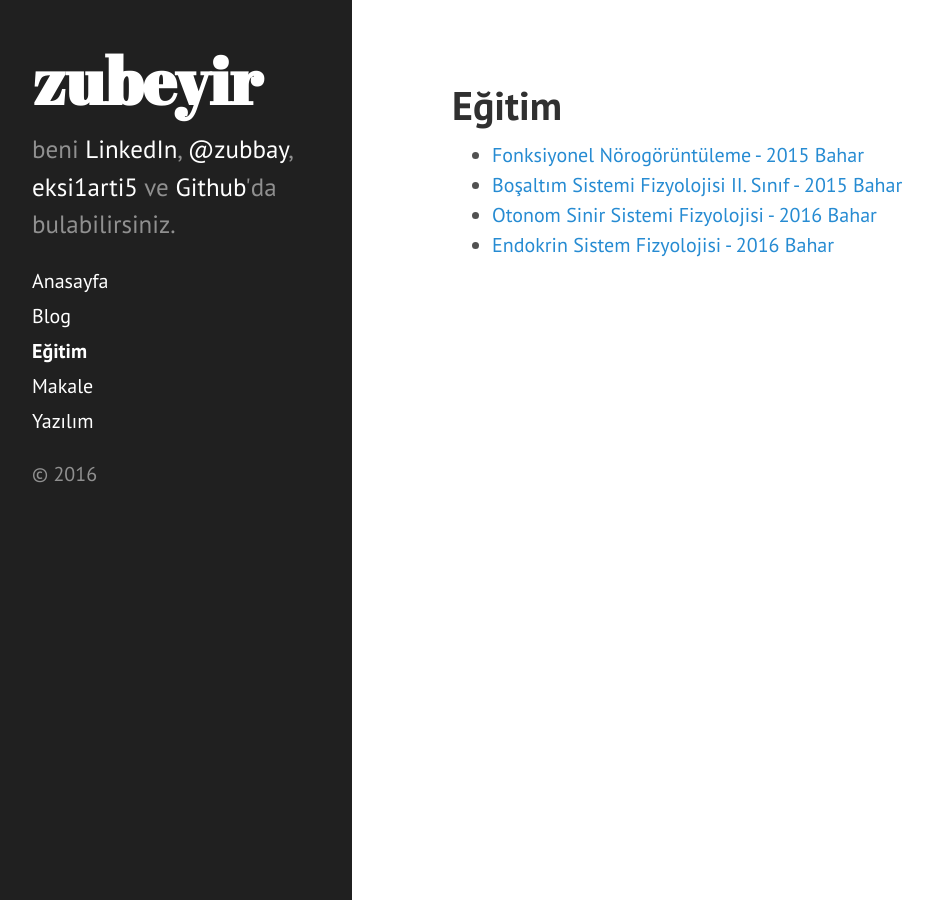
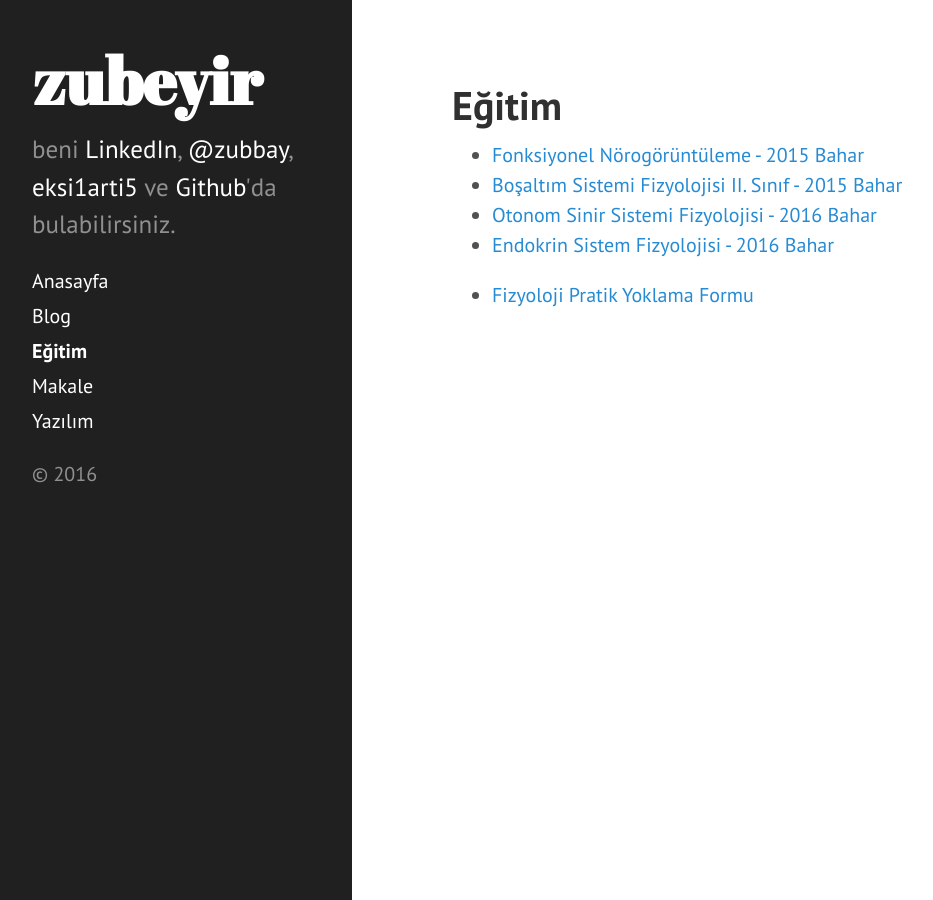
Before and after one commit to zubeyir/zubeyir.github.io, a Jekyll site: the page built from egitim.md, in a window 1280 px wide. Shown: the whole page, without its empty margins (8-941 px from the left). Built offline with Jekyll 4.4.1, drawn with Linux system fonts in a browser that asks for light colours; some of the changed lines change nothing that is shown.

Commit message:
Update egitim.md

```diff
--- a/egitim.md
+++ b/egitim.md
@@ -8,4 +8,5 @@ title: Eğitim
 * [Otonom Sinir Sistemi Fizyolojisi - 2016 Bahar](http://zubeyir.in/egitim/otonom_sinir_sistemi_2016_bahar)
 * [Endokrin Sistem Fizyolojisi - 2016 Bahar](http://zubeyir.in/egitim/endokrin_sistem_2016_Bahar)
 
-[//]: # "* [Fizyoloji Pratik Yoklama Formu]()"
+
+* [Fizyoloji Pratik Yoklama Formu](https://drive.google.com/open?id=1hr4sAv6BTMhXe_f2dvhEObrMx3cYqWL0MQsnVq23aBY)
```
